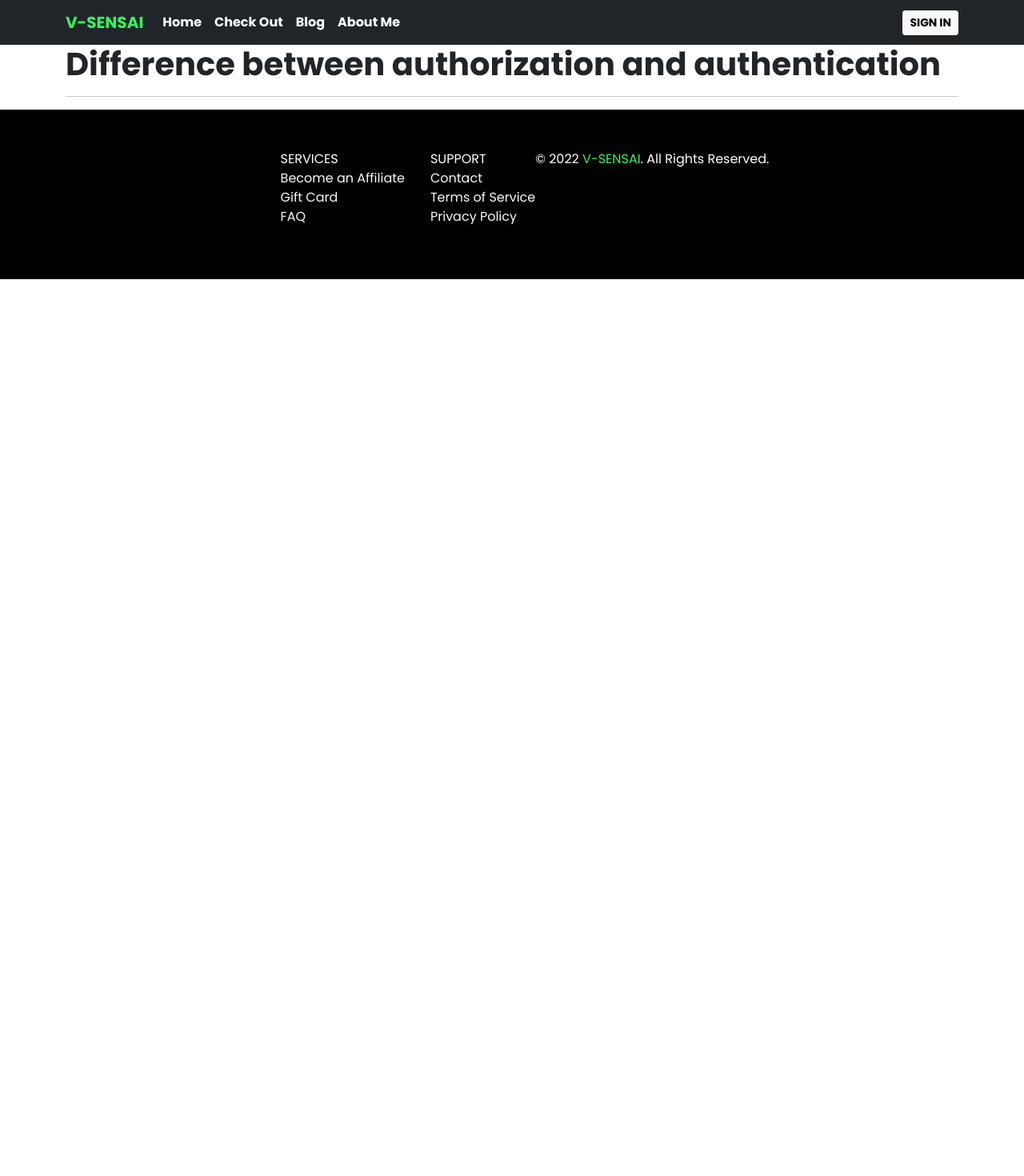
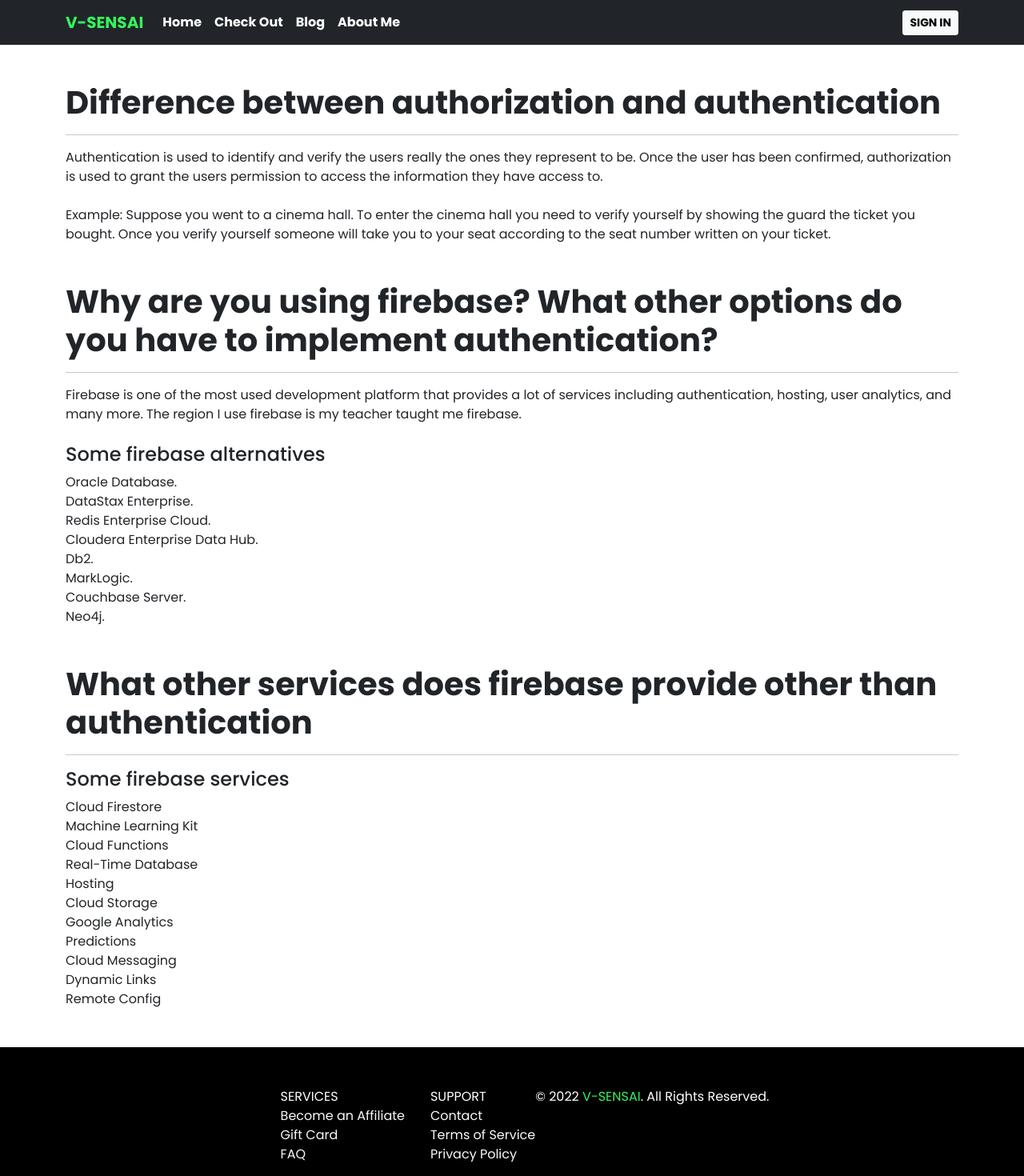
Before and after one commit to MrpNegative/Vsensai, a React (Create React App) app: page /blog in a window 1280 px wide. Shown: the top 1470 px of the page at 80% size. Before the commit the page ends 800 px from the top, so only its background shows below. Built offline with nearby package versions, Linux system fonts and the light colour scheme; no server answers.

Commit message:
demo part added and header test fixed

```diff
--- a/src/Components/Blog/Blog.js
+++ b/src/Components/Blog/Blog.js
@@ -1,13 +1,93 @@
-import React from 'react';
+import React from "react";
 
 const Blog = () => {
-    return (
-        <div className='container'>
-            <h1 className='fw-bold'>Difference between authorization and authentication</h1>
-            <hr />
-            <p></p>
-        </div>
-    );
+  return (
+    <div className="container my-5">
+      <article>
+        <h1 className="fw-bold">
+          Difference between authorization and authentication
+        </h1>
+        <hr />
+        <p>
+          Authentication is used to identify and verify the users really the
+          ones they represent to be. Once the user has been confirmed,
+          authorization is used to grant the users permission to access the
+          information they have access to.
+        </p>
+        <br />
+        Example: Suppose you went to a cinema hall. To enter the cinema hall you
+        need to verify yourself by showing the guard the ticket you bought. Once
+        you verify yourself someone will take you to your seat according to the
+        seat number written on your ticket.
+      </article>
+      <br />
+      <br />
+      <article>
+        <h1 className="fw-bold">
+          {" "}
+          Why are you using firebase? What other options do you have to
+          implement authentication?
+        </h1>
+        <hr />
+        <p>
+          Firebase is one of the most used development platform that provides a
+          lot of services including authentication, hosting, user analytics, and
+          many more. The region I use firebase is my teacher taught me firebase.
+          <br />
+          <br />
+          <h4>Some firebase alternatives</h4>
+          Oracle Database.
+          <br />
+          DataStax Enterprise.
+          <br />
+          Redis Enterprise Cloud.
+          <br />
+          Cloudera Enterprise Data Hub.
+          <br />
+          Db2.
+          <br />
+          MarkLogic.
+          <br />
+          Couchbase Server.
+          <br />
+          Neo4j.
+        </p>
+      </article>
+      <br />
+      <br />
+      <article>
+        <h1 className="fw-bold">
+          {" "}
+          What other services does firebase provide other than authentication
+        </h1>
+        <hr />
+          <h4>Some firebase services</h4>
+        <p>
+          Cloud Firestore
+          <br />
+          Machine Learning Kit
+          <br />
+          Cloud Functions
+          <br />
+          Real-Time Database
+          <br />
+          Hosting
+          <br />
+          Cloud Storage
+          <br />
+          Google Analytics
+          <br />
+          Predictions
+          <br />
+          Cloud Messaging
+          <br />
+          Dynamic Links
+          <br />
+          Remote Config
+        </p>
+      </article>
+    </div>
+  );
 };
 
 export default Blog;
--- /dev/null
+++ b/src/Components/Demo/Demo.css
@@ -0,0 +1,26 @@
+.demo-container{
+    display: flex;
+    flex-wrap: wrap;
+    justify-content: space-around;
+    align-items: center;
+    max-width: 90%;
+    margin: 30px auto;
+}
+.demo-video{
+    width: 528px;
+    height: 300px;
+
+}
+.demo-video iframe{
+    width: 100%;
+    height: 100%;
+}
+.demo-info{
+    max-width: 500px;
+}
+.demo-info h1{
+    font-family: 'Bebas Neue', cursive;
+    font-weight: 600;
+    letter-spacing: 4px;
+    font-size: 50px;
+}
--- /dev/null
+++ b/src/Components/Demo/Demo.js
@@ -0,0 +1,21 @@
+import React from 'react';
+import './Demo.css'
+
+const Demo = () => {
+    return (
+        <>
+        <h1 className='fw-bold text-center'>Demo Video</h1>
+        <hr />
+        <div className='demo-container'>
+            <div className='demo-video'>
+            <iframe   src="https://www.youtube.com/embed/umWJCOh_oE4" title="YouTube video player" frameborder="0" allow="accelerometer; autoplay; clipboard-write; encrypted-media; gyroscope; picture-in-picture" allowfullscreen="true"></iframe>
+            </div>
+            <div className='demo-info'>
+                <h1>Best <span>Beginner</span> Tips <br /> You  Will Ever Get</h1>
+            </div>
+        </div>
+        </>
+    );
+};
+
+export default Demo;
--- a/src/Components/Header/Header.js
+++ b/src/Components/Header/Header.js
@@ -5,8 +5,8 @@
     return (
         <header className='header-container'>
             <div className='header-info'>
-            <h1 className='h-title'>Unlock Your <span>Acchivements</span></h1>
-            <p>Learn from one of the best coach at <span>V-SENSAI</span>, the world's premier e-sports coaching platform. Start your journey and unlock your achievements.</p>
+            <h1 className='h-title'>BECOME PRO IN <span>VALORANT</span></h1>
+            <p>Learn from one of the best VALORANT coach in <span>V-SENSAI</span>, who helped over 300 VALORENT players to achieve their goals. And ex coach of BlackTiger E-SPOTR team.</p>
             </div>
         </header>
     );
--- a/src/Components/Home/Home.js
+++ b/src/Components/Home/Home.js
@@ -1,6 +1,7 @@
 import React from 'react';
 import Services from '../Services/Services';
 import Header from '../Header/Header';
+import Demo from '../Demo/Demo';
 
 const Home = () => {
     return (
@@ -8,6 +9,7 @@
 
             <Header></Header>
             <Services></Services>
+            <Demo></Demo>
 
         </div>
     );
```
